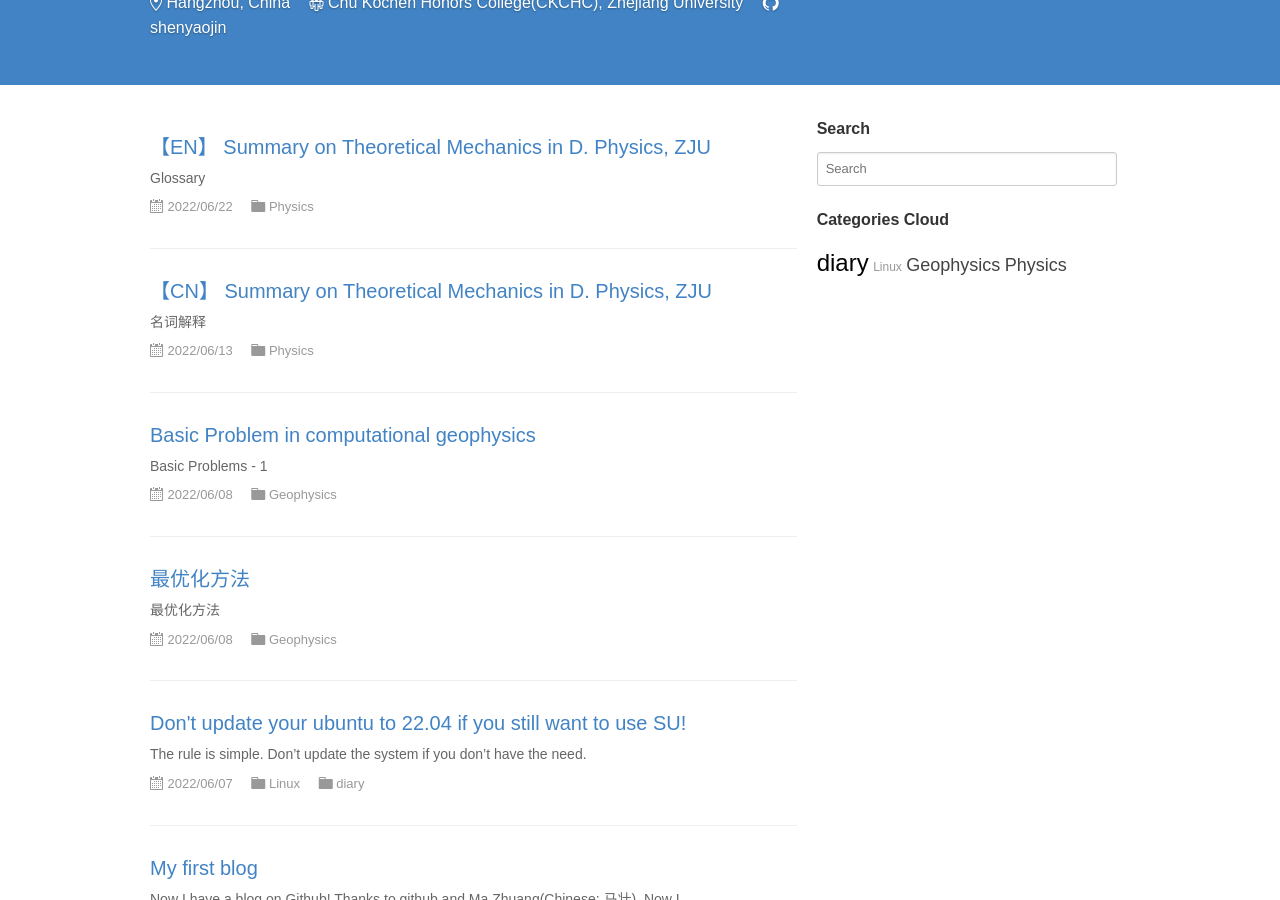
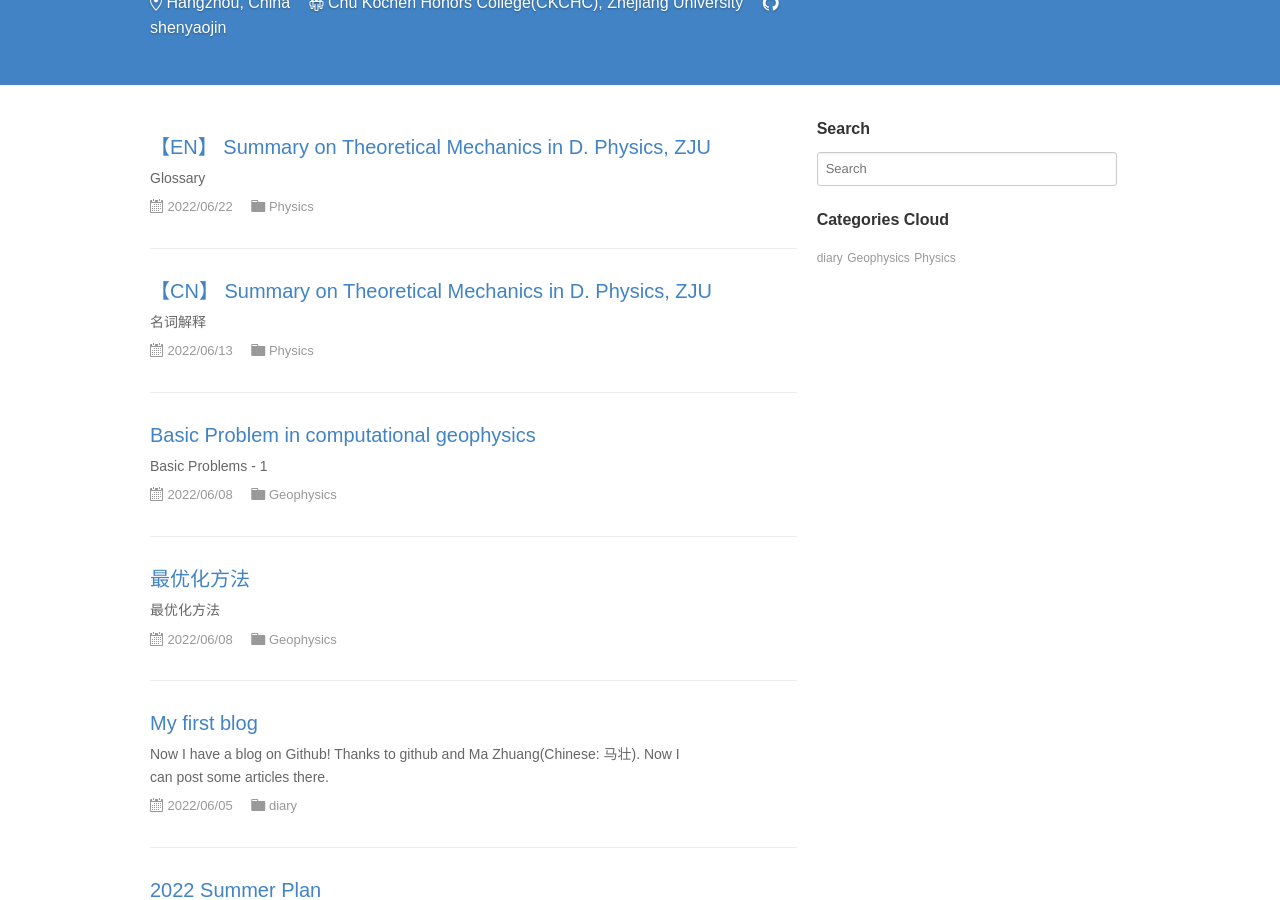
Before and after one commit to shenyaojin/shenyaojin.github.io, a Jekyll site: the page built from index.html, in a window 1280 px wide and 900 px high, scrolled down 205 px. Built offline with Jekyll 4.4.1, drawn with Linux system fonts in a browser that asks for light colours; the list of posts is cut into pages by our own code; a style sheet for code colours, icons or effects is not loaded; some of the changed lines change nothing that is shown.

````diff
--- a/_posts/2022-06-07-SU.md
+++ /dev/null
@@ -1,29 +0,0 @@
----
-layout: post
-title: Don't update your ubuntu to 22.04 if you still want to use SU!
-categories: [Linux, diary]
-description: I've paid a lot to update my linux kernel.
-keywords: linux, Seismic Unix
----
-
-The rule is simple. Don't update the system if you don't have the need.
-
-Before I updated my linux, it works well while running seismic unix. But after I update it to the latest version, it couldn't work and while I tried to reinstall it, it calls back:
-
-```makefile
-r - elco_scalar.o
-rm -f elco_scalar.o
-gcc -c -I/home/shenyao-jin/geophysics-software/su/include -O  -std=c99 -Wall -pedantic -Wno-long-long  -D_FILE_OFFSET_BITS=64 -D_LARGEFILE64_SOURCE -DCWP_LITTLE_ENDIAN -DSUXDR  -D_DEFAULT_SOURCE -D_POSIX_SOURCE fgettr.c
-In file included from fgettr.c:90:
-/home/shenyao-jin/geophysics-software/su/include/su_xdr.h:18:10: fatal error: rpc/types.h: No such file or directory
-   18 | #include <rpc/types.h>
-      |          ^~~~~~~~~~~~~
-compilation terminated.
-make[2]: *** [/home/shenyao-jin/geophysics-software/su/src/Rules/suffix.rules:4: /home/shenyao-jin/geophysics-software/su/lib/libsu.a(fgettr.o)] Error 1
-make[2]: Leaving directory '/home/shenyao-jin/geophysics-software/su/src/su/lib'
-make[1]: *** [Makefile:7: INSTALL] Error 2
-make[1]: Leaving directory '/home/shenyao-jin/geophysics-software/su/src/su'
-make: *** [Makefile:92: sustuff] Error 2
-```
-
-I know there lacks a lib, but I couldn't do anything -- I'm not a expert to deal with it. So I searched for Internet, and surpring to find that no ubuntu user has this problem ... there is a Fedora user faced the same problem like me, but it doesn't work while I tried the same method. I felt sad and if I have a chance, I will find a member of CWP and ask him to give me the executable file. I don't want to compile the troublesome code any more...
````
Also changed, not shown: _posts/2022-06-08-Basic-Problems.md (+1 -0 lines).
